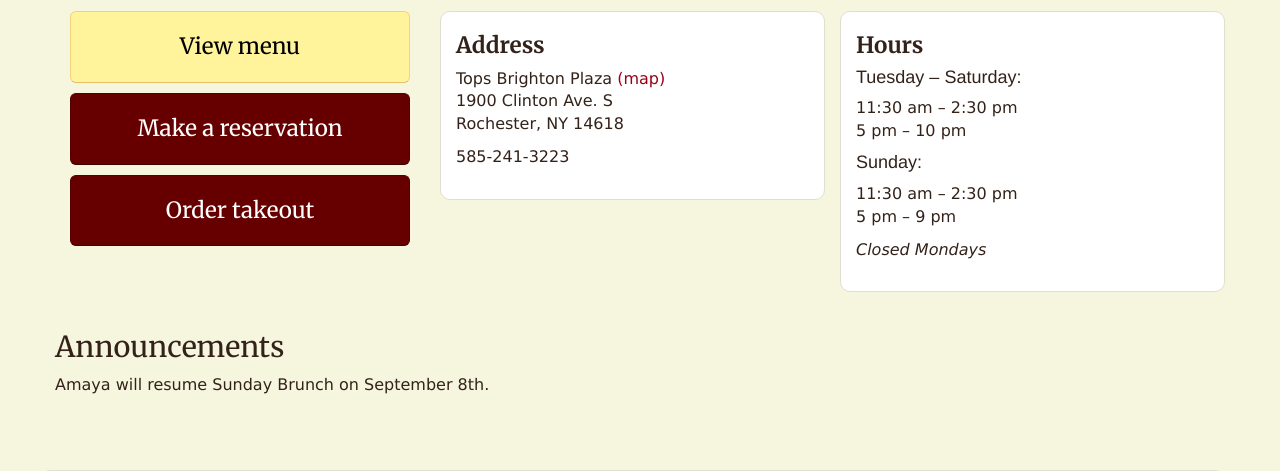
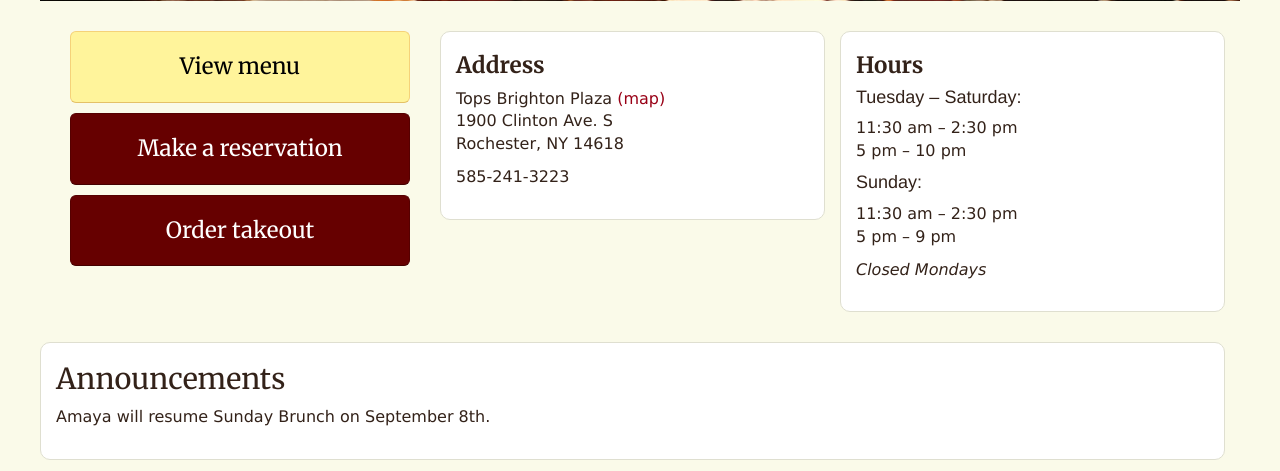
Before and after one commit to aldeka/amaya, a PHP site: page / in a window 1280 px wide. Shown: the part 365-836 px from the top of the page. Run offline with PHP 8.4, Linux system fonts and the light colour scheme; style sheets or scripts are compiled from the project's sources; some libraries are stand-ins or nearby versions.

Commit message:
Added low-rez splash image, fixed buttons

```diff
--- a/index.html
+++ b/index.html
@@ -50,7 +50,7 @@
         <div class="section row details">
           <div class="col-lg-4 col-sm-12">
             <p>
-                <span class="col-sm-6 col-lg-12"><button class="btn btn-large">View menu</button> </span>
+                <span class="col-sm-12 col-lg-12"><button class="btn btn-large">View menu</button> </span>
                 <span class="col-sm-6 col-lg-12"><button class="btn btn-large btn-primary">Make a reservation</button> </span>
                 <span class="col-sm-6 col-lg-12"><button class="btn btn-large btn-primary">Order takeout</button></span>
             </p>
@@ -80,8 +80,10 @@
         </div>
         <div class="section row">
           <div class="announcements col-lg-12 col-sm-12">
+            <div class="highlight">
             <h2>Announcements</h2>
             <p>Amaya will resume Sunday Brunch on September 8th.</p>
+            </div>
           </div>
         </div>
         <div class="section row promotions">
@@ -108,7 +110,7 @@
 
         <div class="section row">
 
-          <div class="col-sm-4 col-lg-4 col-lg-push-8">
+          <div class="col-sm-6 col-lg-4 col-lg-push-8">
             <a class="col-12 social-media facebook">
                 <img src="/img/fb.png" class="img-responsive"/>
                 <span>Like Amaya on Facebook</span>
@@ -129,15 +131,15 @@
                 <img src="/img/tripadvisor.png" width="90" class="img-responsive"/>
                 <span>Review Amaya on Tripadvisor</span>
             </a>
+            <div class="clearer">&nbsp;</div>
+          </div>
+
+          <div class="col-sm-6 col-lg-4 col-lg-pull-4">
+            <h3>Upcoming Events</h3>
+            <iframe src="https://www.google.com/calendar/embed?showTitle=0&amp;showNav=0&amp;showDate=0&amp;showPrint=0&amp;showTabs=0&amp;showCalendars=0&amp;showTz=0&amp;mode=AGENDA&amp;height=400&amp;wkst=1&amp;bgcolor=%23FFFFFF&amp;src=5bb3675gj99pf09n2g3jjgscf8%40group.calendar.google.com&amp;color=%232952A3&amp;ctz=America%2FNew_York" style=" border-width:0 " width="280" height="350" frameborder="0" scrolling="no"></iframe>
             <br>
           </div>
-
-          <div class="col-sm-4 col-lg-4 col-lg-pull-4">
-            <h3>Upcoming Events</h3>
-            <iframe src="https://www.google.com/calendar/embed?showTitle=0&amp;showNav=0&amp;showDate=0&amp;showPrint=0&amp;showTabs=0&amp;showCalendars=0&amp;showTz=0&amp;mode=AGENDA&amp;height=400&amp;wkst=1&amp;bgcolor=%23FFFFFF&amp;src=5bb3675gj99pf09n2g3jjgscf8%40group.calendar.google.com&amp;color=%232952A3&amp;ctz=America%2FNew_York" style=" border-width:0 " width="300" height="400" frameborder="0" scrolling="no"></iframe>
-            <br>
-          </div>
-          <div class="mailing-list col-sm-4 col-lg-4 col-lg-pull-4">
+          <div class="mailing-list col-sm-12 col-lg-4 col-lg-pull-4">
             <h3>Join our mailing list!</h3>
             <!-- Begin MailChimp Signup Form -->
 
--- a/less/style.less
+++ b/less/style.less
@@ -31,7 +31,7 @@ body {
     color: @mahogany;
     font-size: @font-size-base;
     font-family: @font-family-base;
-    background: #f6f6df;
+    background: #fafae9;
 }
 
 a {
@@ -141,16 +141,10 @@ h3 {
 
     .col-12 {
         padding: 0;
-        height: 280px;
-        background-image: url('http://placekitten.com/1200/280');
+        height: 300px;
+        background-image: url('/img/interior.jpg');
         background-position: 0 0;
         background-repeat: no-repeat;
-    }
-
-    img {
-        width: 100%;
-        min-height: 300px;
-        color: grey;
     }
 
     h2 {
@@ -192,7 +186,7 @@ h3 {
         }
     }
 
-    .col-sm-6 .btn {
+    .btn {
         display: block;
         width: 100%;
         margin: 10px 0 0 0;
```
Also changed, not shown: img/interior.jpg (added).
